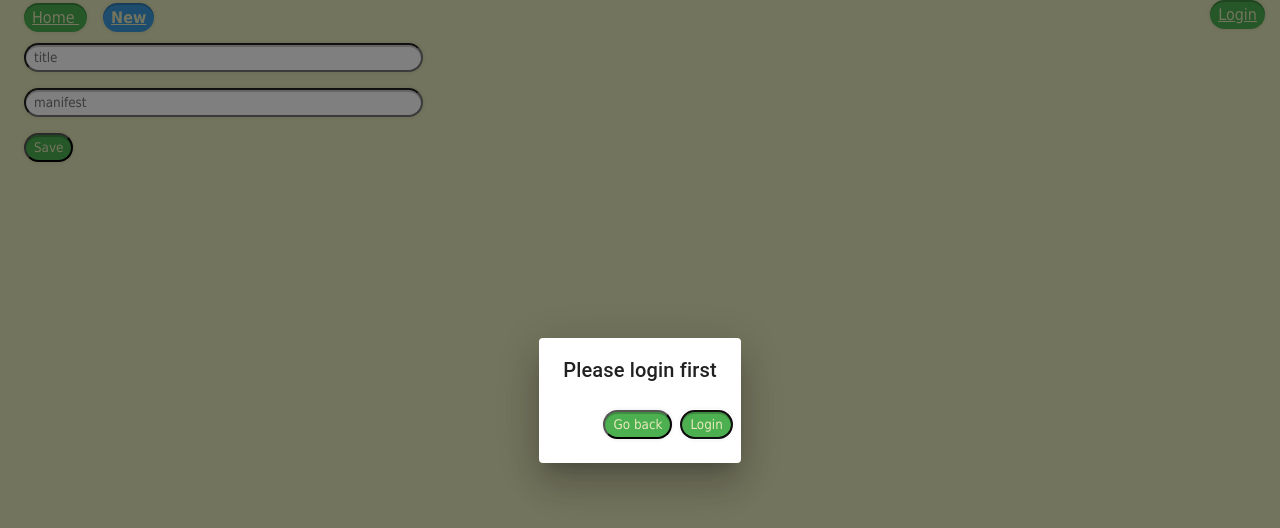
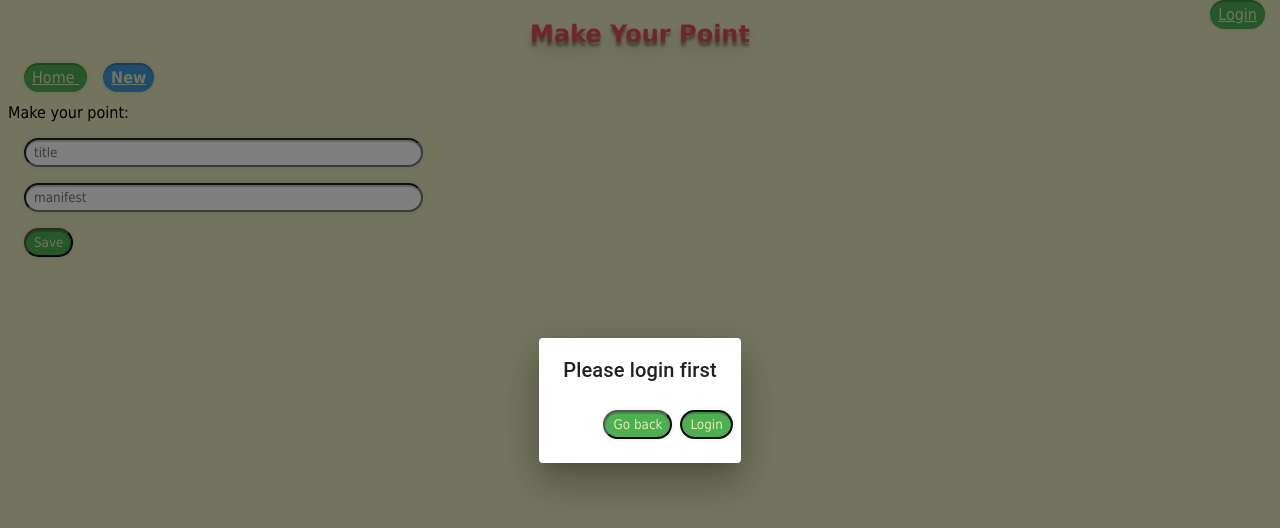
Before and after one commit to debatesfights/whatsyourpoint, a React (Create React App) app: page /new in a window 1280 px wide. Shown: the top 528 px of the page. Built offline with nearby package versions, Linux system fonts and the light colour scheme; no server answers.

Commit message:
go back to home on save

```diff
--- a/src/App.js
+++ b/src/App.js
@@ -33,7 +33,9 @@ export const  App  = () => {
       const { username, logout} =  db
 
       return (
+
       <Router>
+            <h2 className="main_title">Make Your Point</h2>
       <Nav user={username} logout={logout}/>
 
       <Switch>
--- a/src/index.css
+++ b/src/index.css
@@ -82,3 +82,12 @@ input:focus {
 ul {
   list-style-type: none;
 }
+
+.main_title{
+font-family: "Lucida Sans Unicode", "Lucida Grande", sans-serif;
+color: #e84855;
+text-align: center;
+text-shadow: 0px 4px 3px rgba(0,0,0,0.4),
+             0px 8px 13px rgba(0,0,0,0.1),
+             0px 18px 23px rgba(0,0,0,0.1);
+}
--- a/src/newChat.js
+++ b/src/newChat.js
@@ -2,15 +2,17 @@ import React, { useState,  useContext }  from 'react';
 import {FirebaseContext} from './firebaseContext'
 import Moment from "moment"
 import Confirm from "./confirm"
+import { useHistory} from 'react-router-dom'
 
 
 const NewChat = () => {
     const {username, create } = useContext(FirebaseContext)
     const initValues ={title:"", manifest:""}
-
+    const history = useHistory()
     const [values, setValues] = useState(initValues)
     const save =  () =>{
         create({...values, username, date:Moment(new Date()).format('DD/MM/YYYY HH:mm:ss')})
+        history.push("/")
     }
 
     const handleChange = (e) =>{
@@ -21,6 +23,7 @@ const NewChat = () => {
     return (<React.Fragment>
         { !username  && <Confirm/>}
         <form>
+            <p>Make your point:</p>
             {Object.keys(initValues).map( (key) =>
             <div key={key}><input className="new_massege" onChange={handleChange} name={key} placeholder={key} value={values[key]}></input></div>
             )}
```
